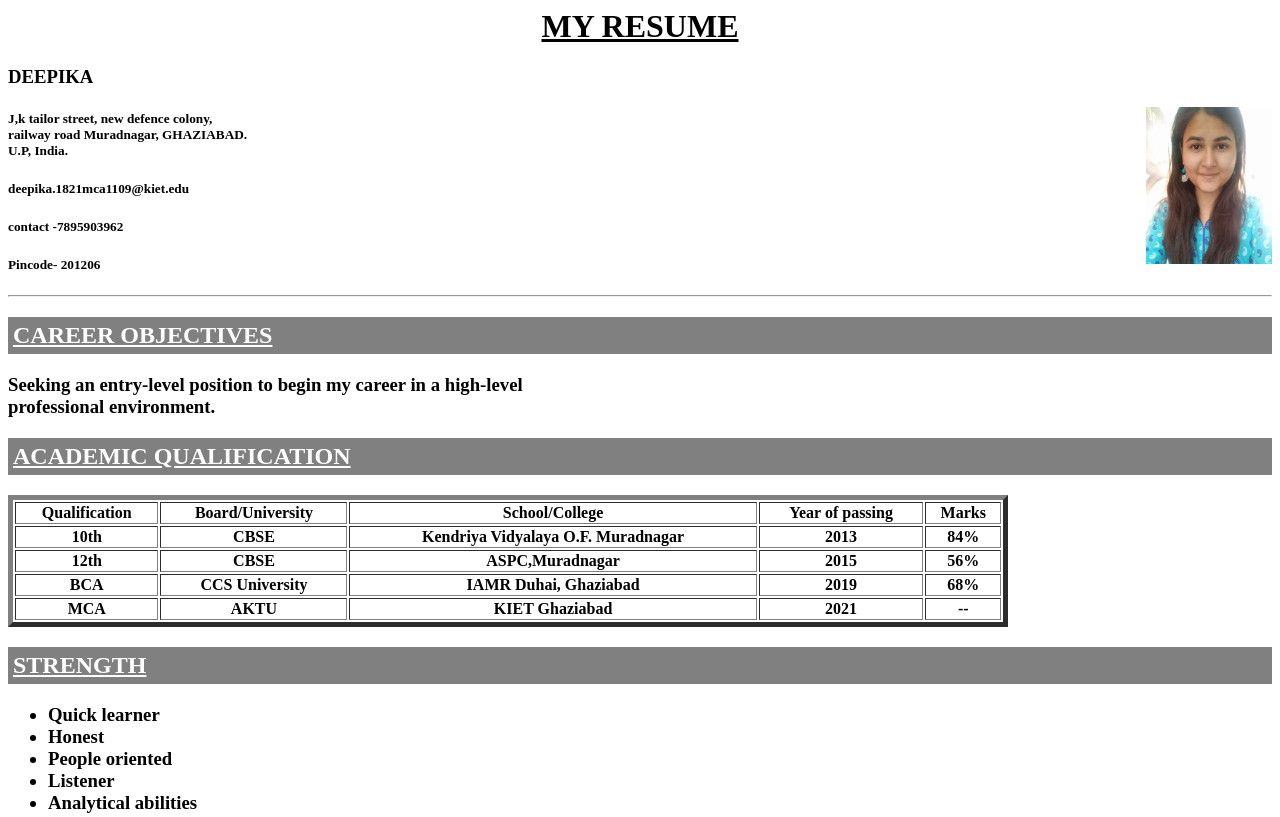
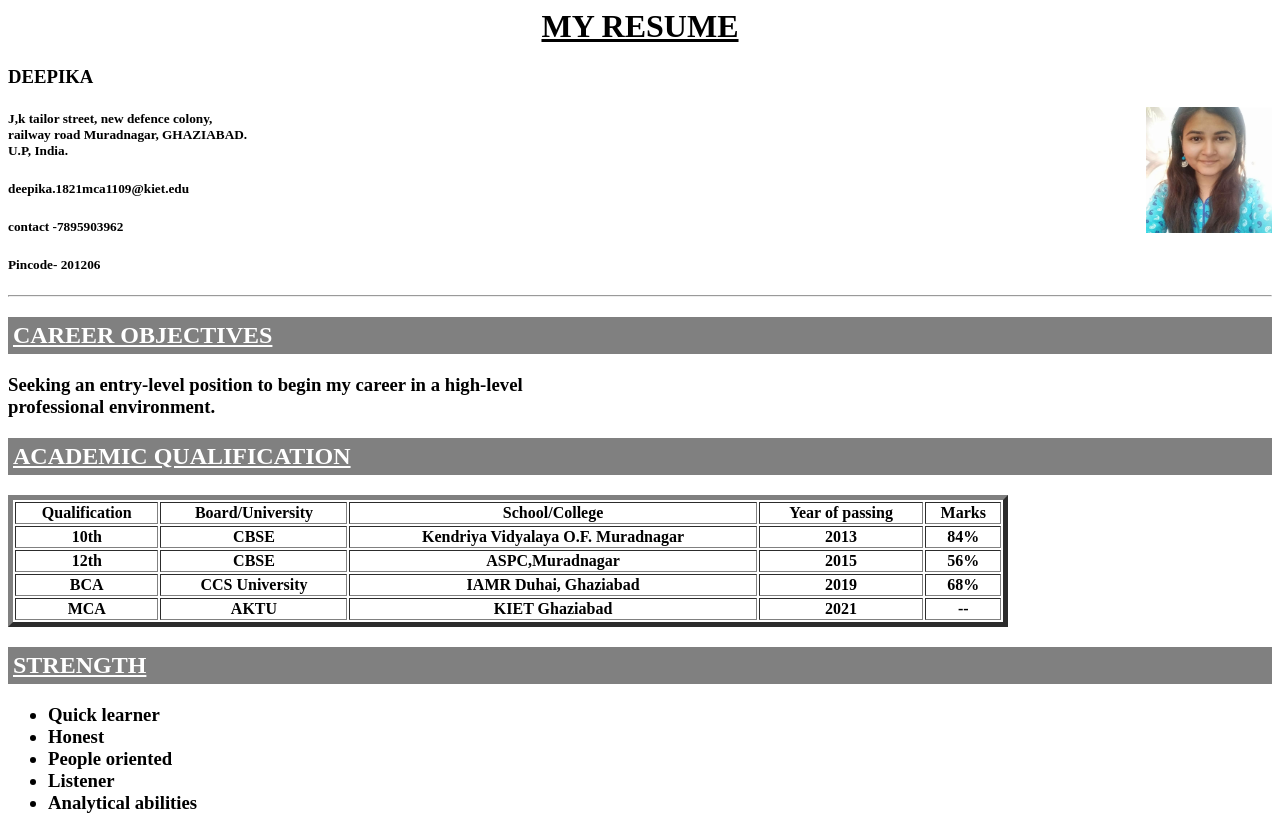
Before and after one commit to deepika7895/Resume, a plain HTML site: page index.html in a window 1280 px wide. Shown: the top 817 px of the page. Drawn offline with Linux system fonts and the light colour scheme.

Commit message:
Update index.html

```diff
--- a/index.html
+++ b/index.html
@@ -11,7 +11,7 @@
 </center>
 
 <h3> DEEPIKA </h3>
-<img src ="img/deepika.jpg" height=20% width=10%  align=right>
+<img src ="img/deepika.jpg" height=16% width=10%  align=right>
 <h5> J,k tailor street, new defence colony,<br>
           railway road Muradnagar, GHAZIABAD.<br>
           U.P, India.</h5>
```
